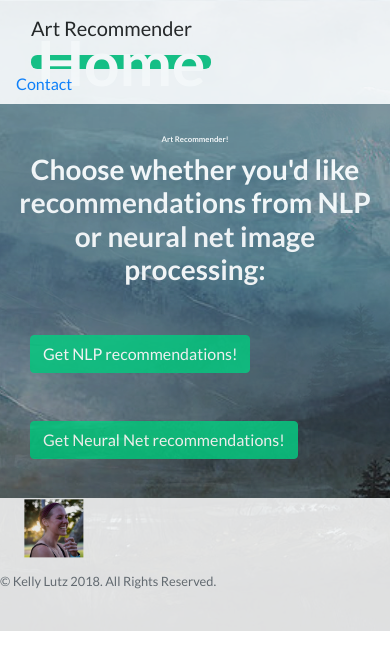
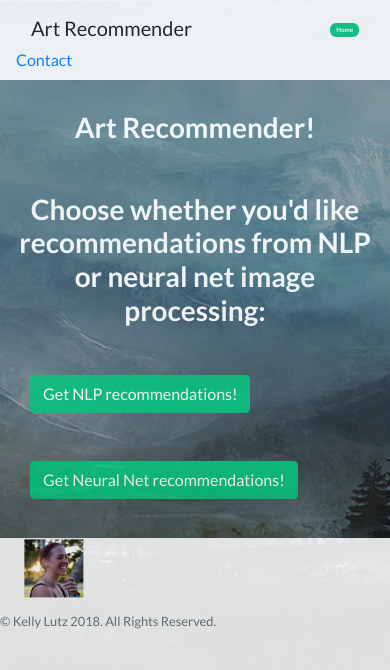
Before and after one commit to klutz4/product_recommender, a Flask app: page / in a window 390 px wide. Shown: the top 670 px of the page. Run offline with Flask 2, Linux system fonts and the light colour scheme; parts of the project's set-up code (start-up, migrations or seed data) failed here and were passed over; some libraries are stand-ins or nearby versions.

Commit message:
mobile edits

```diff
--- a/app/templates/home.html
+++ b/app/templates/home.html
@@ -37,7 +37,7 @@
     user-select: none;
     border: 1vw solid transparent;
     padding: 0.375vw 0.75vw;
-    font-size: 16vw;
+    font-size: 1.6vw;
     line-height: 1.5vw;
     border-radius: 1.6vw;
     transition: color 0.15s ease-in-out, background-color 0.15s ease-in-out, border-color 0.15s ease-in-out, box-shadow 0.15s ease-in-out;
@@ -96,7 +96,7 @@
       <div class="container">
         <div class="row">
           <div class="col-xl-9 mx-auto">
-            <h1>Art Recommender!</h1>
+            <h3 class="mb-5">Art Recommender!</h3>
             <h3 class="mb-5">Choose whether you'd like recommendations from NLP or neural net image processing:</h3>
           </div>
           <div class="col-md-10 col-lg-8 col-xl-7 mx-auto">
```
